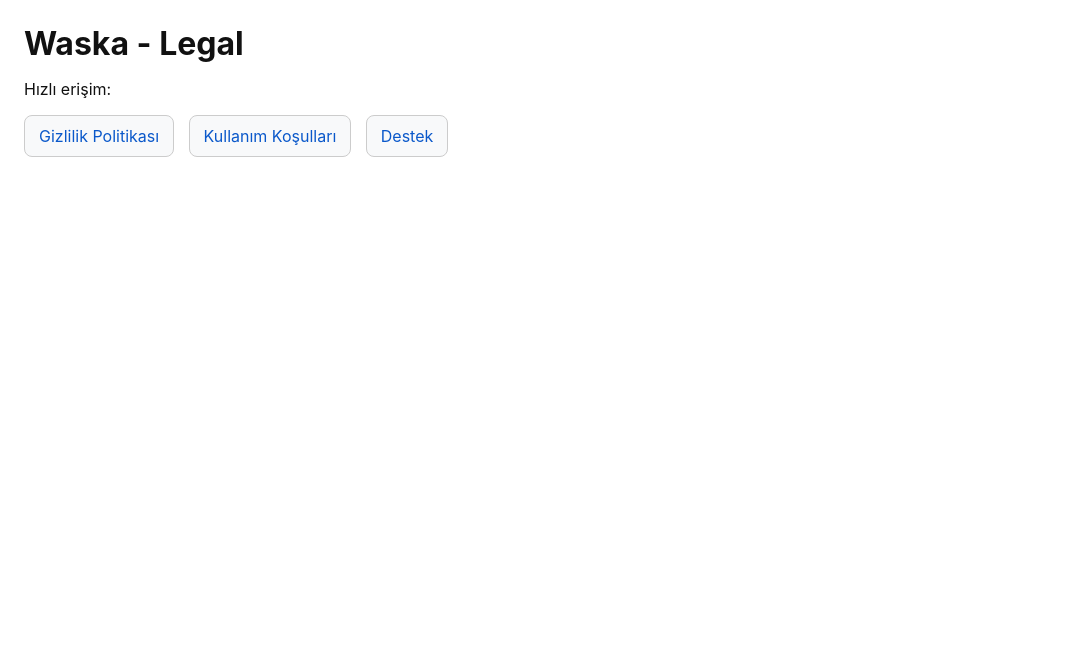
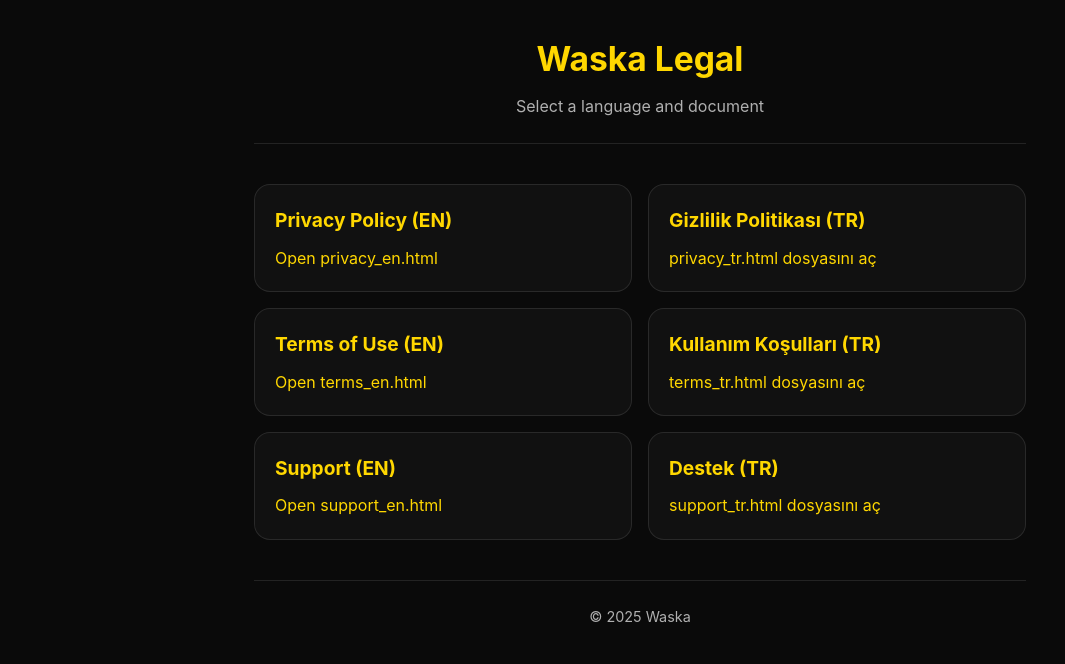
Before and after one commit to themafis/waska-legal, a plain HTML site: page index.html in a window 1280 px wide. Shown: the whole page, without its empty margins (0-1065 px from the left). Drawn offline with Linux system fonts and the light colour scheme.

Commit message:
Add index.html linking TR/EN privacy, terms, support

```diff
--- a/index.html
+++ b/index.html
@@ -1,24 +1,62 @@
 <!DOCTYPE html>
-<html lang="tr">
+<html lang="en">
 <head>
   <meta charset="UTF-8" />
-  <meta name="viewport" content="width=device-width, initial-scale=1.0"/>
-  <title>Waska Legal</title>
+  <meta name="viewport" content="width=device-width, initial-scale=1.0" />
+  <title>Waska Legal Index</title>
   <style>
-    body { font-family: -apple-system, BlinkMacSystemFont, "Segoe UI", Roboto, Arial, sans-serif; margin: 24px; background: #ffffff; color: #111; }
-    h1 { margin-bottom: 8px; }
-    .links { margin-top: 16px; }
-    a { color: #0a58ca; text-decoration: none; }
-    a.button { display:inline-block; padding:10px 14px; border:1px solid #ccc; border-radius:8px; margin-right:10px; background:#f8f9fa; }
+    :root { --primary:#FFD700; --bg:#0A0A0A; --card-bg: rgba(20,20,20,.7); --text:#FFFFFF; --text-secondary:#B0B0B0; }
+    * { margin:0; padding:0; box-sizing:border-box; font-family:-apple-system, BlinkMacSystemFont, 'Segoe UI', Roboto, Oxygen, Ubuntu, sans-serif; }
+    body { background:var(--bg); color:var(--text); line-height:1.6; }
+    .container { max-width: 820px; margin:0 auto; padding:2rem 1.5rem; }
+    header { text-align:center; margin-bottom:2.5rem; padding-bottom:1.5rem; border-bottom:1px solid rgba(255,255,255,0.1); }
+    h1 { color:var(--primary); font-size:2.1rem; margin-bottom:.5rem; }
+    p { color:var(--text-secondary); }
+    .grid { display:grid; grid-template-columns: repeat(auto-fit, minmax(260px, 1fr)); gap:16px; }
+    .card { background:var(--card-bg); border-radius:16px; padding:1.25rem; border:1px solid rgba(255,255,255,0.1); }
+    .card h2 { color:var(--primary); font-size:1.2rem; margin-bottom:.6rem; }
+    a { color:var(--primary); text-decoration:none; }
+    a:hover { text-decoration:underline; }
+    footer { text-align:center; margin-top:2.5rem; padding-top:1.5rem; border-top:1px solid rgba(255,255,255,0.1); color:var(--text-secondary); font-size:.9rem; }
   </style>
 </head>
 <body>
-  <h1>Waska - Legal</h1>
-  <p>Hızlı erişim:</p>
-  <div class="links">
-    <a class="button" href="./privacy_policy.html">Gizlilik Politikası</a>
-    <a class="button" href="./terms.html">Kullanım Koşulları</a>
-    <a class="button" href="./support.html">Destek</a>
+  <div class="container">
+    <header>
+      <h1>Waska Legal</h1>
+      <p>Select a language and document</p>
+    </header>
+
+    <div class="grid">
+      <div class="card">
+        <h2>Privacy Policy (EN)</h2>
+        <p><a href="privacy_en.html">Open privacy_en.html</a></p>
+      </div>
+      <div class="card">
+        <h2>Gizlilik Politikası (TR)</h2>
+        <p><a href="privacy_tr.html">privacy_tr.html dosyasını aç</a></p>
+      </div>
+      <div class="card">
+        <h2>Terms of Use (EN)</h2>
+        <p><a href="terms_en.html">Open terms_en.html</a></p>
+      </div>
+      <div class="card">
+        <h2>Kullanım Koşulları (TR)</h2>
+        <p><a href="terms_tr.html">terms_tr.html dosyasını aç</a></p>
+      </div>
+      <div class="card">
+        <h2>Support (EN)</h2>
+        <p><a href="support_en.html">Open support_en.html</a></p>
+      </div>
+      <div class="card">
+        <h2>Destek (TR)</h2>
+        <p><a href="support_tr.html">support_tr.html dosyasını aç</a></p>
+      </div>
+    </div>
+
+    <footer>
+      <p>© 2025 Waska</p>
+    </footer>
   </div>
 </body>
 </html>
```
